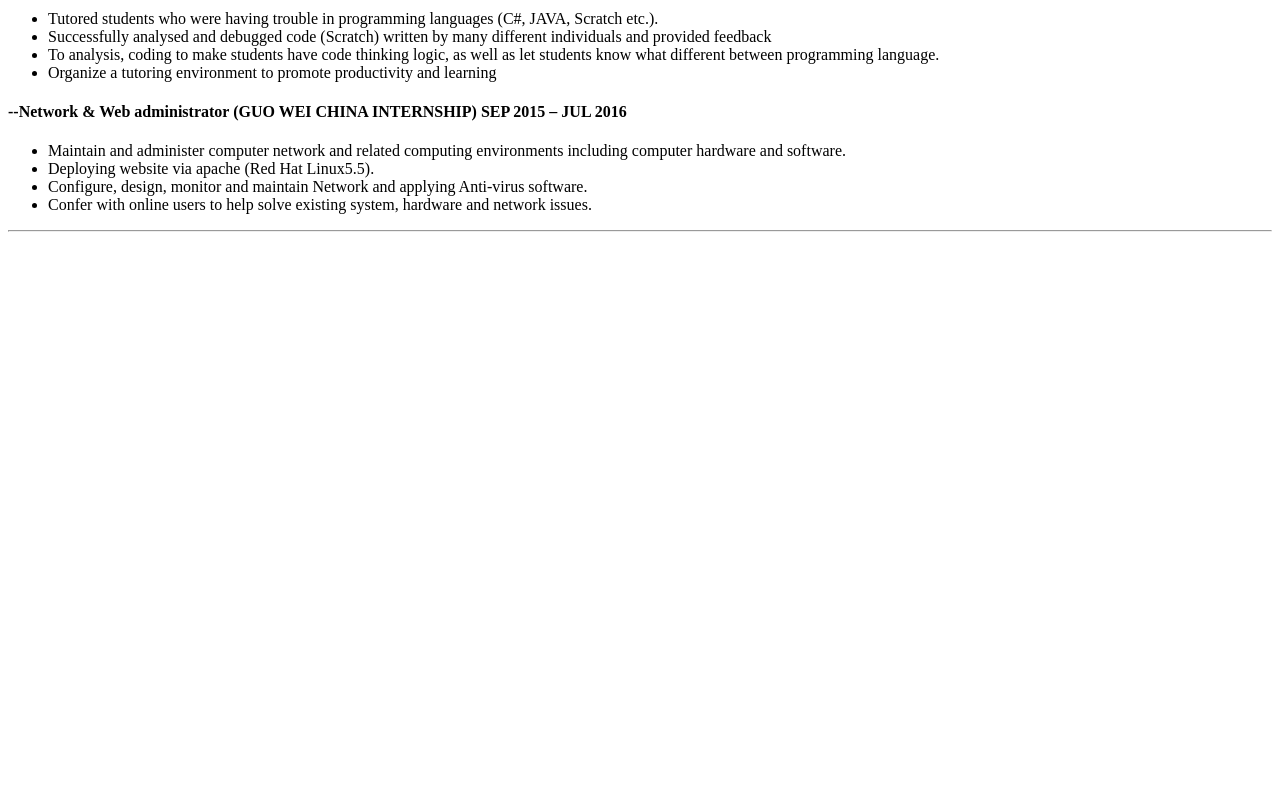
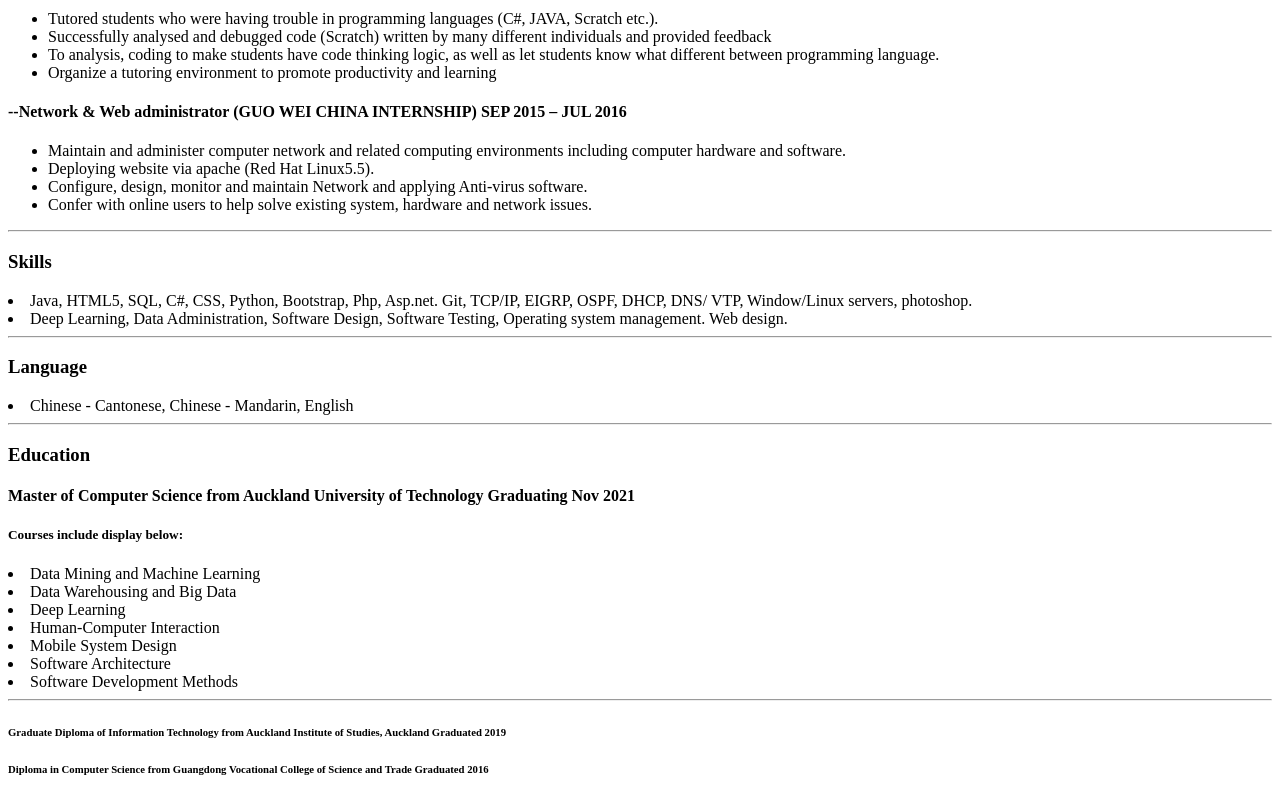
Before and after one commit to FFanYang/Resume-Fan-Yang, a plain HTML site: page index.html in a window 1280 px wide. Shown: the part 541-1341 px from the top of the page. Before the commit the page ends 800 px from the top, so only its background shows below. Drawn offline with Linux system fonts and the light colour scheme.

Commit message:
info add

```diff
--- a/index.html
+++ b/index.html
@@ -55,6 +55,40 @@
 
 <hr>
 
+<h3> Skills </h3>
+
+<li>  Java, HTML5, SQL, C#, CSS, Python, Bootstrap, Php, Asp.net.
+  Git, TCP/IP, EIGRP, OSPF, DHCP, DNS/ VTP, Window/Linux servers, photoshop. </li>
+<li> Deep Learning, Data Administration, Software Design, Software Testing, Operating system management. Web design.</li>
+<hr>
+<h3> Language </h3>
+<li> Chinese - Cantonese, Chinese - Mandarin, English</li>
+
+<hr>
+<h3> Education</h3>
+<h4> Master of Computer Science from Auckland University of Technology
+	Graduating Nov 2021
+</h4>
+<h5> Courses include display below: </h5>
+<li> Data Mining and Machine Learning </li>
+<li> Data Warehousing and Big Data </li>
+<li> Deep Learning </li>
+<li> Human-Computer Interaction </li>
+<li> Mobile System Design </li>
+<li> Software Architecture </li>
+<li> Software Development Methods</li>
+
+<hr>
+<h6> Graduate Diploma of Information Technology from Auckland Institute of Studies, Auckland
+	Graduated 2019
+</h6>
+
+<h6> Diploma in Computer Science from Guangdong Vocational College of Science and Trade
+	Graduated 2016
+ </h6>
+
+
+
 
 
   </body>
```
